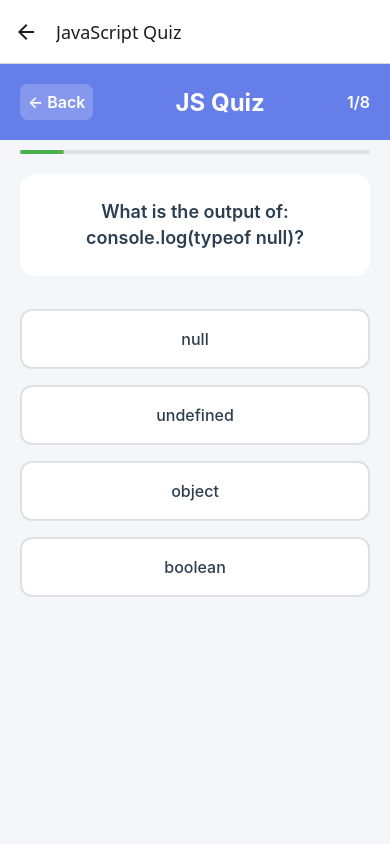
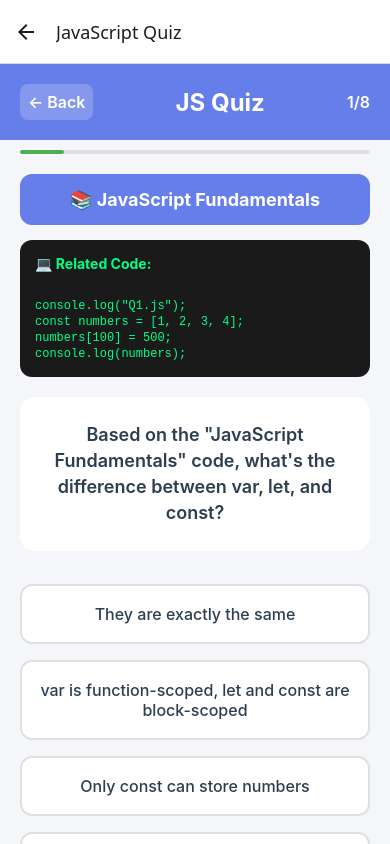
Before and after one commit to AbbasAliNaqvi/HireMeNow, a React Native app in the folder HireMeNow/: screen /Quiz in a window 390 px wide. Built offline with nearby package versions, Linux system fonts and the light colour scheme.

Commit message:
Refactor QuizScreen to dynamically generate quiz questions from JavaScript code examples and enhance UI with topic titles and code previews

```diff
--- a/HireMeNow/Screens/QuizScreen.js
+++ b/HireMeNow/Screens/QuizScreen.js
@@ -12,68 +12,168 @@ import {
   StatusBar,
 } from 'react-native';
 
+// Import your actual JavaScript questions
+import jsQ1 from '../data/js/Question1';
+import jsQ2 from '../data/js/Question2';
+import jsQ3 from '../data/js/Question3';
+import jsQ4 from '../data/js/Question4';
+import jsQ5 from '../data/js/Question5';
+import jsQ6 from '../data/js/Question6';
+import jsQ7 from '../data/js/Question7';
+import jsQ8 from '../data/js/Question8';
+
 const { width } = Dimensions.get('window');
 
-const quizData = [
-  {
-    id: 1,
-    question: "What is the output of: console.log(typeof null)?",
-    options: ["null", "undefined", "object", "boolean"],
-    correct: 2,
-    explanation: "In JavaScript, typeof null returns 'object' due to a historical bug that has been kept for backward compatibility."
-  },
-  {
-    id: 2,
-    question: "Which array method creates a new array with all elements that pass a test?",
-    options: ["map()", "filter()", "forEach()", "reduce()"],
-    correct: 1,
-    explanation: "The filter() method creates a new array with all elements that pass the test implemented by the provided function."
-  },
-  {
-    id: 3,
-    question: "How do you create a copy of an object in JavaScript?",
-    options: ["Object.copy(obj)", "obj.clone()", "Object.assign({}, obj)", "obj.duplicate()"],
-    correct: 2,
-    explanation: "Object.assign({}, obj) creates a shallow copy of an object. You can also use the spread operator {...obj}."
-  },
-  {
-    id: 4,
-    question: "What does async/await help with in JavaScript?",
-    options: ["Synchronous operations", "Handling promises", "Variable declaration", "Loop optimization"],
-    correct: 1,
-    explanation: "async/await is syntactic sugar that makes working with promises easier and more readable."
-  },
-  {
-    id: 5,
-    question: "What is the difference between let and const?",
-    options: ["No difference", "let is block-scoped, const is function-scoped", "const cannot be reassigned", "let is faster"],
-    correct: 2,
-    explanation: "Both let and const are block-scoped, but const creates a binding that cannot be reassigned."
-  },
-  {
-    id: 6,
-    question: "Which method is used to add an element to the end of an array?",
-    options: ["append()", "push()", "add()", "insert()"],
-    correct: 1,
-    explanation: "The push() method adds one or more elements to the end of an array and returns the new length."
-  },
-  {
-    id: 7,
-    question: "What does the map() function return?",
-    options: ["The original array", "A new array", "A boolean", "undefined"],
-    correct: 1,
-    explanation: "The map() method creates a new array populated with the results of calling a provided function on every element."
-  },
-  {
-    id: 8,
-    question: "What is a closure in JavaScript?",
-    options: ["A loop structure", "A function with access to outer scope", "An object method", "A variable type"],
-    correct: 1,
-    explanation: "A closure is a function that has access to variables in its outer (enclosing) lexical scope even after the outer function has returned."
-  }
-];
+// Function to generate quiz questions based on your code content
+const generateQuizFromCode = () => {
+  const jsQuestions = [
+    { title: "JavaScript Fundamentals", code: jsQ1 },
+    { title: "Array Methods", code: jsQ2 },
+    { title: "Object Manipulation", code: jsQ3 },
+    { title: "Async Programming", code: jsQ4 },
+    { title: "ES6+ Features", code: jsQ5 },
+    { title: "DOM Manipulation", code: jsQ6 },
+    { title: "Functional Programming", code: jsQ7 },
+    { title: "Advanced Concepts", code: jsQ8 },
+  ];
+
+  // Generate questions based on code content and topics
+  return jsQuestions.map((item, index) => {
+    const codeContent = item.code;
+
+    // Analyze code content and generate relevant questions
+    let question, options, correct, explanation;
+
+    switch (index) {
+      case 0: // JavaScript Fundamentals
+        if (codeContent.includes('var') || codeContent.includes('let') || codeContent.includes('const')) {
+          question = `Based on the "${item.title}" code, what's the difference between var, let, and const?`;
+          options = [
+            "They are exactly the same",
+            "var is function-scoped, let and const are block-scoped",
+            "Only const can store numbers",
+            "var is the newest ES6 feature"
+          ];
+          correct = 1;
+          explanation = "var is function-scoped and can be redeclared, while let and const are block-scoped. const cannot be reassigned.";
+        } else {
+          question = `In the "${item.title}" code example, what JavaScript concept is being demonstrated?`;
+          options = [
+            "Variable hoisting and scope",
+            "Object-oriented programming",
+            "Asynchronous programming",
+            "DOM manipulation"
+          ];
+          correct = 0;
+          explanation = "JavaScript fundamentals often cover variable declarations, hoisting, and scope concepts.";
+        }
+        break;
+
+      case 1: // Array Methods
+        question = `Looking at the "${item.title}" code, which method creates a new array without modifying the original?`;
+        options = [
+          "push() and pop()",
+          "map() and filter()",
+          "splice() and sort()",
+          "shift() and unshift()"
+        ];
+        correct = 1;
+        explanation = "map() and filter() are non-mutating methods that return new arrays, while the others modify the original array.";
+        break;
+
+      case 2: // Object Manipulation
+        question = `In the "${item.title}" example, how do you safely copy an object in JavaScript?`;
+        options = [
+          "obj.copy()",
+          "Object.assign({}, obj) or {...obj}",
+          "obj.clone()",
+          "new Object(obj)"
+        ];
+        correct = 1;
+        explanation = "Object.assign({}, obj) and the spread operator {...obj} create shallow copies of objects.";
+        break;
+
+      case 3: // Async Programming
+        question = `Based on the "${item.title}" code, what does async/await help you avoid?`;
+        options = [
+          "Memory leaks",
+          "Callback hell and promise chains",
+          "Variable hoisting",
+          "Type coercion"
+        ];
+        correct = 1;
+        explanation = "async/await provides a cleaner syntax for handling promises and avoids deeply nested callback functions.";
+        break;
+
+      case 4: // ES6+ Features
+        question = `The "${item.title}" code likely demonstrates which ES6+ feature?`;
+        options = [
+          "var declarations",
+          "Arrow functions and destructuring",
+          "document.write()",
+          "eval() statements"
+        ];
+        correct = 1;
+        explanation = "ES6+ introduced arrow functions, destructuring, template literals, and many other modern JavaScript features.";
+        break;
+
+      case 5: // DOM Manipulation
+        question = `In the "${item.title}" example, which method is commonly used to select elements?`;
+        options = [
+          "document.write()",
+          "document.querySelector() or getElementById()",
+          "console.log()",
+          "alert()"
+        ];
+        correct = 1;
+        explanation = "document.querySelector() and getElementById() are the primary methods for selecting DOM elements.";
+        break;
+
+      case 6: // Functional Programming
+        question = `The "${item.title}" code demonstrates which functional programming concept?`;
+        options = [
+          "Imperative loops only",
+          "Higher-order functions and pure functions",
+          "Global variables",
+          "Procedural programming"
+        ];
+        correct = 1;
+        explanation = "Functional programming emphasizes pure functions, higher-order functions, and avoiding side effects.";
+        break;
+
+      case 7: // Advanced Concepts
+        question = `Based on the "${item.title}" code, what advanced JavaScript concept is being shown?`;
+        options = [
+          "Basic variable declaration",
+          "Closures, prototypes, or design patterns",
+          "Simple arithmetic",
+          "String concatenation"
+        ];
+        correct = 1;
+        explanation = "Advanced JavaScript concepts include closures, prototypal inheritance, design patterns, and complex data structures.";
+        break;
+
+      default:
+        question = `What does this code in "${item.title}" demonstrate?`;
+        options = ["Basic syntax", "Advanced concepts", "Error handling", "Performance optimization"];
+        correct = 1;
+        explanation = "This code demonstrates important JavaScript concepts for interview preparation.";
+    }
+
+    return {
+      id: index + 1,
+      title: item.title,
+      code: codeContent,
+      question,
+      options,
+      correct,
+      explanation
+    };
+  });
+};
 
 export default function QuizScreen({ navigation }) {
+  const [quizData] = useState(generateQuizFromCode());
   const [currentQuestion, setCurrentQuestion] = useState(0);
   const [selectedAnswer, setSelectedAnswer] = useState(null);
   const [score, setScore] = useState(0);
@@ -208,6 +308,8 @@ export default function QuizScreen({ navigation }) {
     );
   }
 
+  const currentQuizItem = quizData[currentQuestion];
+
   return (
     <SafeAreaView style={styles.container}>
       <StatusBar barStyle="light-content" backgroundColor="#667eea" />
@@ -243,22 +345,40 @@ export default function QuizScreen({ navigation }) {
 
       <ScrollView style={styles.scrollView}>
         <Animated.View style={[styles.questionContainer, { opacity: fadeAnim }]}>
+          {/* Topic Title */}
+          <View style={styles.topicContainer}>
+            <Text style={styles.topicTitle}>📚 {currentQuizItem.title}</Text>
+          </View>
+
+          {/* Code Preview */}
+          <View style={styles.codePreviewContainer}>
+            <Text style={styles.codePreviewTitle}>💻 Related Code:</Text>
+            <ScrollView style={styles.codePreview} nestedScrollEnabled={true}>
+              <Text style={styles.codeText}>
+                {currentQuizItem.code.length > 200
+                  ? currentQuizItem.code.substring(0, 200) + '...'
+                  : currentQuizItem.code
+                }
+              </Text>
+            </ScrollView>
+          </View>
+
           {/* Question */}
           <View style={styles.questionBox}>
             <Text style={styles.questionText}>
-              {quizData[currentQuestion].question}
+              {currentQuizItem.question}
             </Text>
           </View>
 
           {/* Options */}
           <View style={styles.optionsContainer}>
-            {quizData[currentQuestion].options.map((option, index) => {
+            {currentQuizItem.options.map((option, index) => {
               let optionStyle = styles.optionButton;
 
               if (answered) {
-                if (index === quizData[currentQuestion].correct) {
+                if (index === currentQuizItem.correct) {
                   optionStyle = [styles.optionButton, styles.correctOption];
-                } else if (index === selectedAnswer && index !== quizData[currentQuestion].correct) {
+                } else if (index === selectedAnswer && index !== currentQuizItem.correct) {
                   optionStyle = [styles.optionButton, styles.incorrectOption];
                 }
               }
@@ -282,7 +402,7 @@ export default function QuizScreen({ navigation }) {
             <Animated.View style={styles.explanationContainer}>
               <Text style={styles.explanationTitle}>💡 Explanation:</Text>
               <Text style={styles.explanationText}>
-                {quizData[currentQuestion].explanation}
+                {currentQuizItem.explanation}
               </Text>
             </Animated.View>
           )}
@@ -362,6 +482,39 @@ const styles = StyleSheet.create({
   },
   questionContainer: {
     padding: 20,
+  },
+  topicContainer: {
+    backgroundColor: '#667eea',
+    padding: 15,
+    borderRadius: 12,
+    marginBottom: 15,
+    alignItems: 'center',
+  },
+  topicTitle: {
+    color: '#ffffff',
+    fontSize: 18,
+    fontWeight: 'bold',
+  },
+  codePreviewContainer: {
+    backgroundColor: '#1a1a1a',
+    padding: 15,
+    borderRadius: 12,
+    marginBottom: 20,
+  },
+  codePreviewTitle: {
+    color: '#00ff88',
+    fontSize: 14,
+    fontWeight: 'bold',
+    marginBottom: 10,
+  },
+  codePreview: {
+    maxHeight: 120,
+  },
+  codeText: {
+    color: '#00ff88',
+    fontFamily: Platform.OS === 'ios' ? 'Menlo' : 'monospace',
+    fontSize: 12,
+    lineHeight: 16,
   },
   questionBox: {
     backgroundColor: '#ffffff',
```
